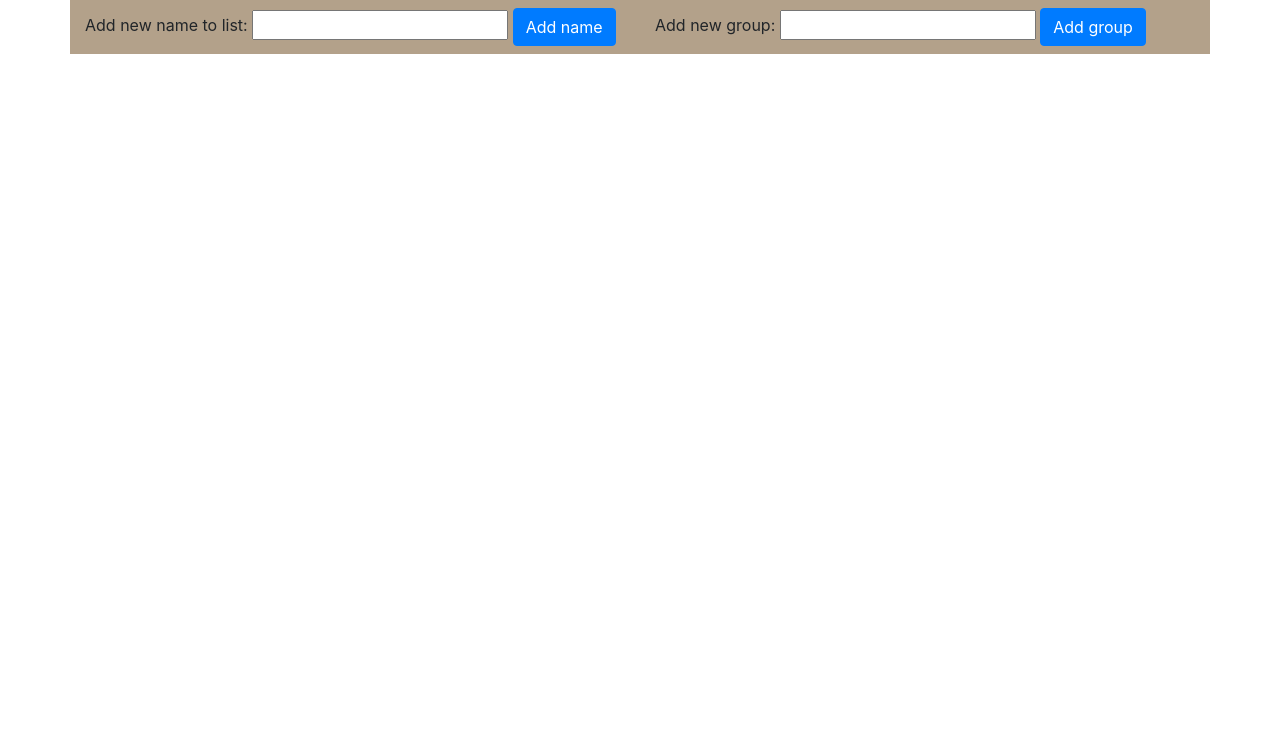
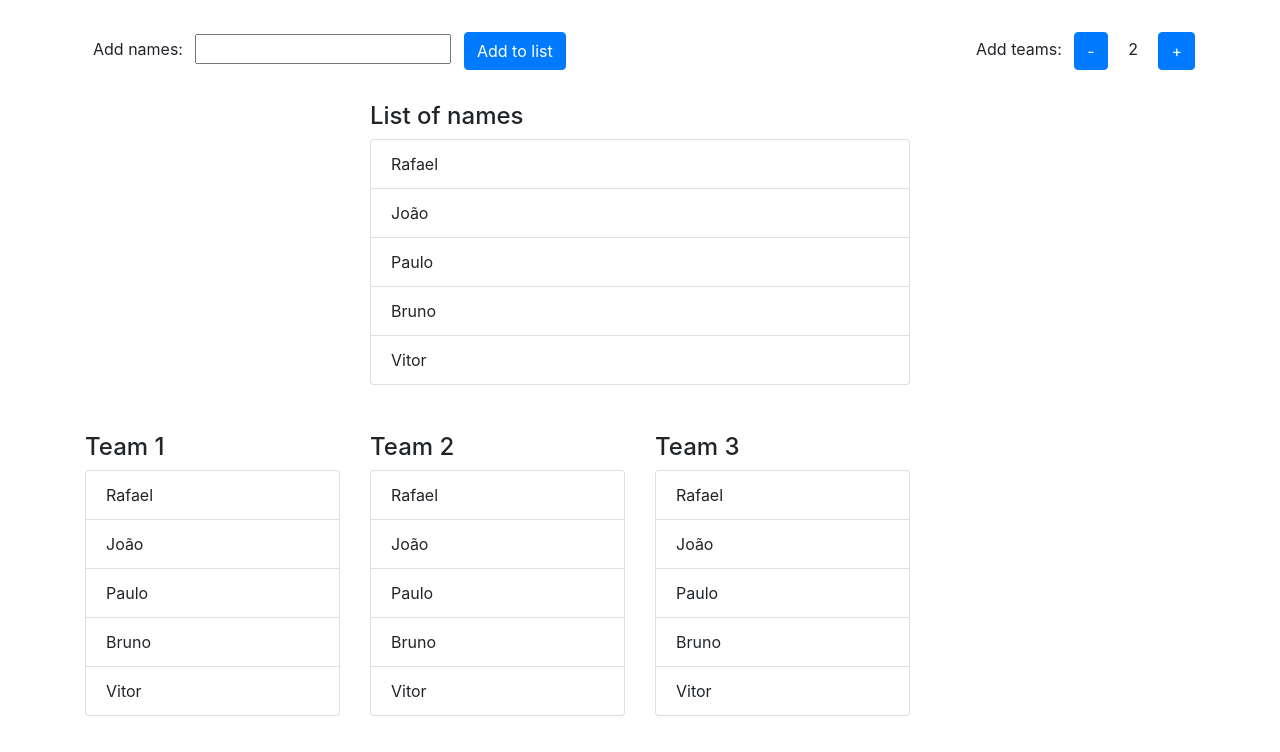
Before and after one commit to rafaeau/Full-Stack-Aug21, a plain HTML site: page m2/m2-d4/m2-d4.html in a window 1280 px wide. Drawn offline with nearby package versions, Linux system fonts and the light colour scheme.

Commit message:
Fixed layout issues

```diff
--- a/m2/m2-d4/m2-d4.html
+++ b/m2/m2-d4/m2-d4.html
@@ -32,16 +32,10 @@
     />
     <style>
       .row{
-        background-color:rgb(179, 161, 138)
       }
       .col{
         color: white;
-        height: 300px;
-        position: 0px 0px 0px 0px;
-        width: 50%;
-        padding: 0px 0px 0px 0px;
         display: inline-block;
-
       }
     </style>
   </head>
@@ -49,21 +43,73 @@
 
     <script src="m2-d4.js"></script>
 
-    <div class = "container">
-      <div class = "row">
-        <div class = "col-6 py-2">
-          Add new name to list:
-          <input type = "text">
-          <button class = "btn btn-primary">Add name</button>
+    <div class="container">
+      <div class="row">
+        <div class="col-12 col-sm-6 py-4">
+          <form>
+            <span class="mx-2">Add names:</span>
+            <input type="text" class="ml-auto">
+            <button type="submit" class="btn btn-primary m-2">Add to list</button>
+          </form>
+        </div>
+
+        <div class="col-12 col-sm-6 py-4 d-flex align-items-center">
+          <div class="ml-auto">
+          <span class="mx-2">Add teams:</span>
+          <button class="btn btn-primary">-</button>
+          <span id="team-number" class="px-3">2</span>
+          <button class="btn btn-primary">+</button>
           </div>
-        <div class = "col-6 py-2">
-          Add new group:
-          <input type = "text">
-          <button class = "btn btn-primary">Add group</button>
+        </div>
+
+        <div class="col-6 mx-auto">
+          <h4>List of names</h4>
+          <ul class="list-group">
+          <li class="list-group-item">Rafael</li>
+          <li class="list-group-item">João</li>
+          <li class="list-group-item">Paulo</li>
+          <li class="list-group-item">Bruno</li>
+          <li class="list-group-item">Vitor</li>
+        </ul>
+        </div>
+
+        <div class="col-12 my-5">
+          <div class="row">
+          <div class="col-3">
+            <h4>Team 1</h4>
+            <ul class="list-group">
+              <li class="list-group-item">Rafael</li>
+              <li class="list-group-item">João</li>
+              <li class="list-group-item">Paulo</li>
+              <li class="list-group-item">Bruno</li>
+              <li class="list-group-item">Vitor</li>
+            </ul>
+          </div>
+
+          <div class="col-3">
+            <h4>Team 2</h4>
+            <ul class="list-group">
+              <li class="list-group-item">Rafael</li>
+              <li class="list-group-item">João</li>
+              <li class="list-group-item">Paulo</li>
+              <li class="list-group-item">Bruno</li>
+              <li class="list-group-item">Vitor</li>
+            </ul>
+          </div>
+
+          <div class="col-3">
+            <h4>Team 3</h4>
+            <ul class="list-group">
+              <li class="list-group-item">Rafael</li>
+              <li class="list-group-item">João</li>
+              <li class="list-group-item">Paulo</li>
+              <li class="list-group-item">Bruno</li>
+              <li class="list-group-item">Vitor</li>
+            </ul>
+          </div>
+          </div>
         </div>
       </div>
-    </div>
-    </div>
     </div>
 
 
```
Also changed, not shown: m1/m1-d8.html (+1 -1 lines), m2/m2-d3/m3-d3.html (+2 -2 lines).
